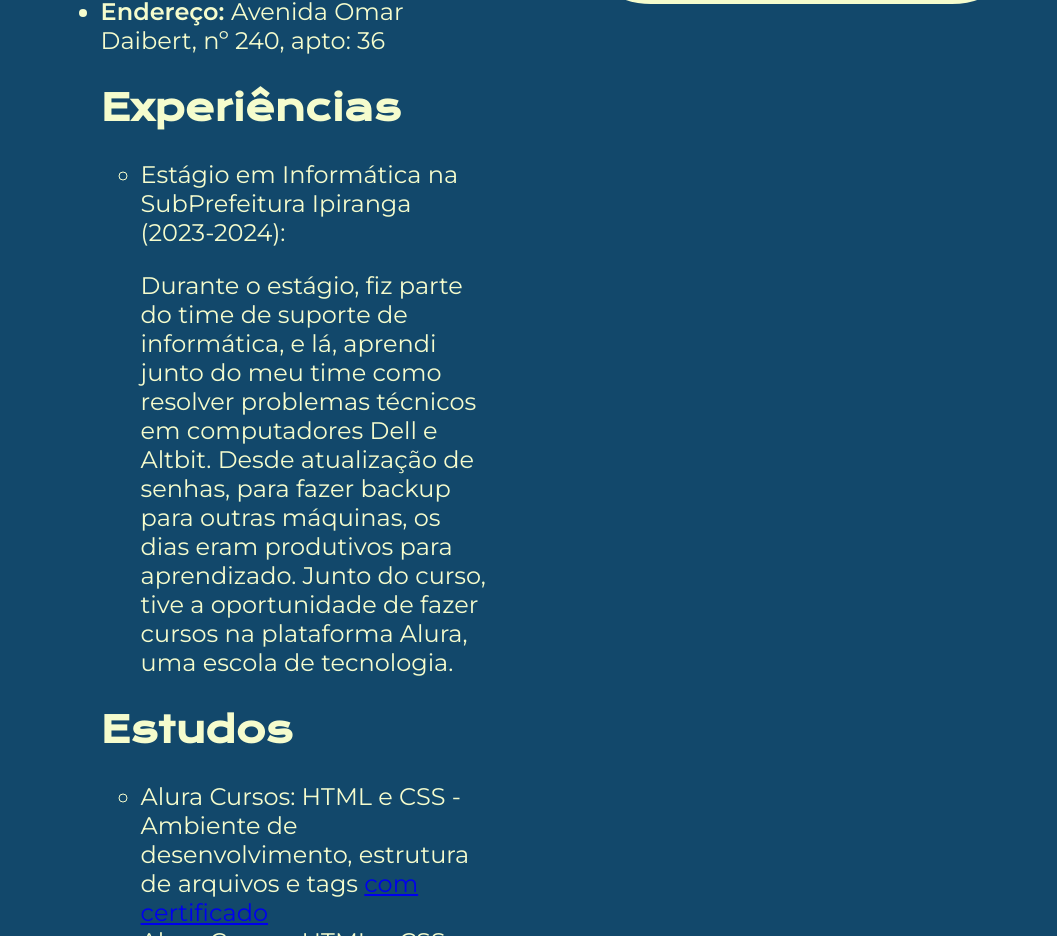
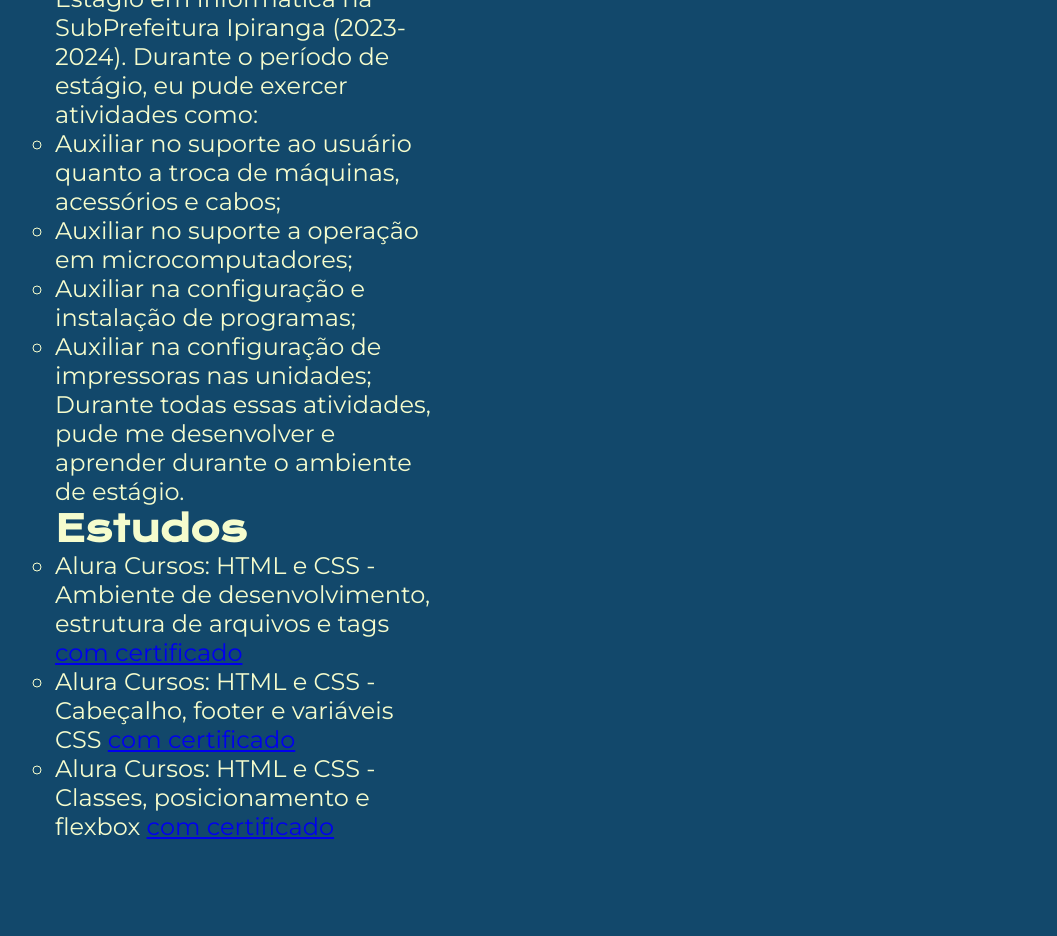
Before and after one commit to patrilucas59/Portfolio_Lucas, a plain HTML site: page currículo.html in a window 1280 px wide. Shown: the part 625-1561 px from the top of the page, without its empty margins (137-1194 px from the left). Drawn offline with nearby package versions, Linux system fonts and the light colour scheme.

Commit message:
primeiro commit

```diff
--- a/currículo.html
+++ b/currículo.html
@@ -19,7 +19,7 @@
         <section class="apresentação__conteúdo">
             <h1 class="apresentação__conteúdo__título">Currículo</h1>
                 <ul class="apresentação__conteúdo__texto">
-                <li><b>Idade: </b>21 anos</li>
+                <li><b>Idade: </b>22 anos</li>
                 <li><b>Estado Civil: </b>Solteiro</li>
                 <li><b>Nacionalidade: </b>Brasileiro</li>
                 <li><b>Contato: </b>(11) 94344-4990</li>
@@ -32,24 +32,23 @@
             <h2 class="apresentação__conteúdo__título">Experiências</h2>
             <p class="apresentação__conteúdo__texto">
             <ul class="apresentação__conteúdo__texto">
-                <li> Estágio em Informática na SubPrefeitura Ipiranga (2023-2024):
-                    <p>Durante o estágio, fiz parte do time de suporte de informática, e lá, aprendi junto do meu time
-                    como resolver problemas técnicos em computadores Dell e Altbit. Desde atualização de senhas, para
-                    fazer backup para outras máquinas, os dias eram produtivos para aprendizado. Junto do curso, tive a
-                    oportunidade de fazer cursos na plataforma Alura, uma escola de tecnologia.
-                    </p>
-                </li>
+                <p>Estágio em Informática na SubPrefeitura Ipiranga (2023-2024).
+                Durante o período de estágio, eu pude exercer atividades como:
+                </p>
+                <li>Auxiliar no suporte ao usuário quanto a troca de máquinas, acessórios e cabos;</li>
+                <li>Auxiliar no suporte a operação em microcomputadores;</li>
+                <li>Auxiliar na configuração e instalação de programas;</li>
+                <li>Auxiliar na configuração de impressoras nas unidades;</li>
+                <p>Durante todas essas atividades, pude me desenvolver e aprender durante o ambiente de estágio.
+            </p>
             </ul>
             </p>
             <h2 class="apresentação__conteúdo__título">Estudos</h2>
             <div class="apresentação__conteúdo__texto">
             <ul class="apresentação__conteúdo__texto">
-                <li>Alura Cursos: HTML e CSS - Ambiente de desenvolvimento, estrutura de arquivos e tags <a href="linkdocertificado">com certificado</a></li>
-                <li>Alura Cursos: HTML e CSS - Cabeçalho, footer e variáveis CSS <a href="linkdocertificado">com certificado</a></li>
-                <li>Alura Cursos: HTML e CSS - Classes, posicionamento e flexbos <a href="linkdocertificado">com certificado</a></li>
-                <li>SENAC - SBC: Curso de Assistente Administrativo (concluído em março de 2020) <a href="linkdocertificado">com certificado</a></li>
-                <li>SENAC - SBC: Curso de Photoshop - Edição de Imagem (concluído em abril de 2021) <a href="linkdocertificado">com certificado</a></li>
-                <li>Idioma: Inglês (Instituição: Delta Idiomas, encerrado em novembro de 2021) <a href="linkdocertificado">com certificado</a></li>
+                <li>Alura Cursos: HTML e CSS - Ambiente de desenvolvimento, estrutura de arquivos e tags <a href="file:///D:/ALURA/HTML%20e%20CSS/HTML%20E%20CSS%20Ambientes%20de%20desenvolvimento,%20estrutura%20de%20arquivos%20e%20tags.pdf">com certificado</a></li>
+                <li>Alura Cursos: HTML e CSS - Cabeçalho, footer e variáveis CSS <a href="file:///D:/ALURA/HTML%20e%20CSS/HTML%20e%20CSS%20Cabe%C3%A7alho,%20footer%20e%20vari%C3%A1veis%20CSS.pdf">com certificado</a></li>
+                <li>Alura Cursos: HTML e CSS - Classes, posicionamento e flexbox <a href="file:///D:/ALURA/HTML%20e%20CSS/HTML%20e%20CSS%20Classes,%20posicionamento%20e%20flexbox.pdf">com certificado</a></li>
             </ul>
             </div>
         </section>
--- a/styles/style.css
+++ b/styles/style.css
@@ -13,8 +13,9 @@
 
 
 * {
-    margin: 100;
-    padding: 100;
+    margin: 0;
+    padding: 0;
+    box-sizing: border-box;
 }
 
 body{
@@ -23,9 +24,9 @@ body{
     color: var(--cor-secundária);
 }
 
-.cabeçalho {
+/* .cabeçalho {
     padding: 2% 0% 0% 15%;
-}
+} */
 
 .cabeçalho__menu {
     display: flex;
```
Also changed, not shown: about.html (+2 -2 lines), index.html (+1 -1 lines).
